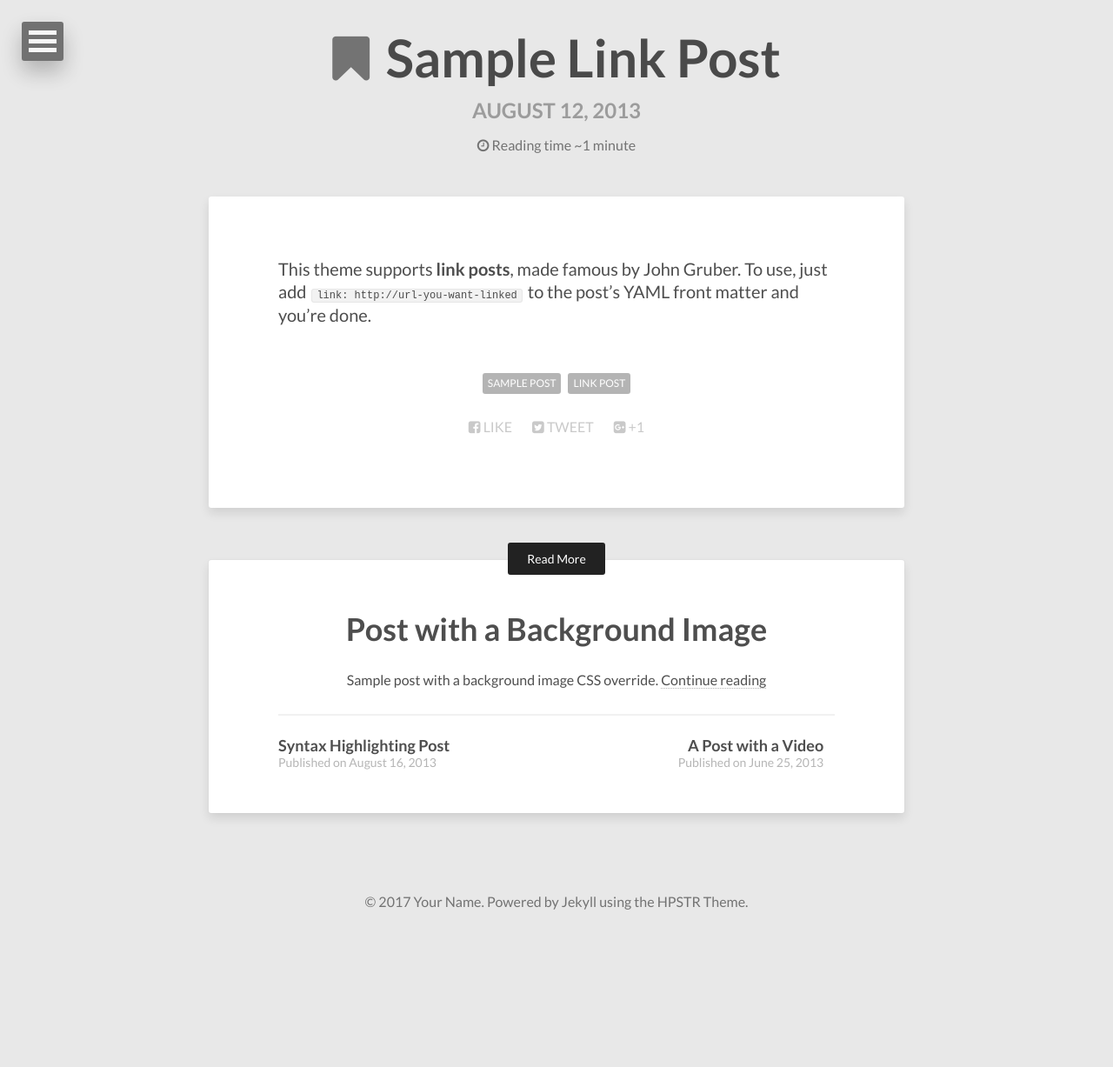
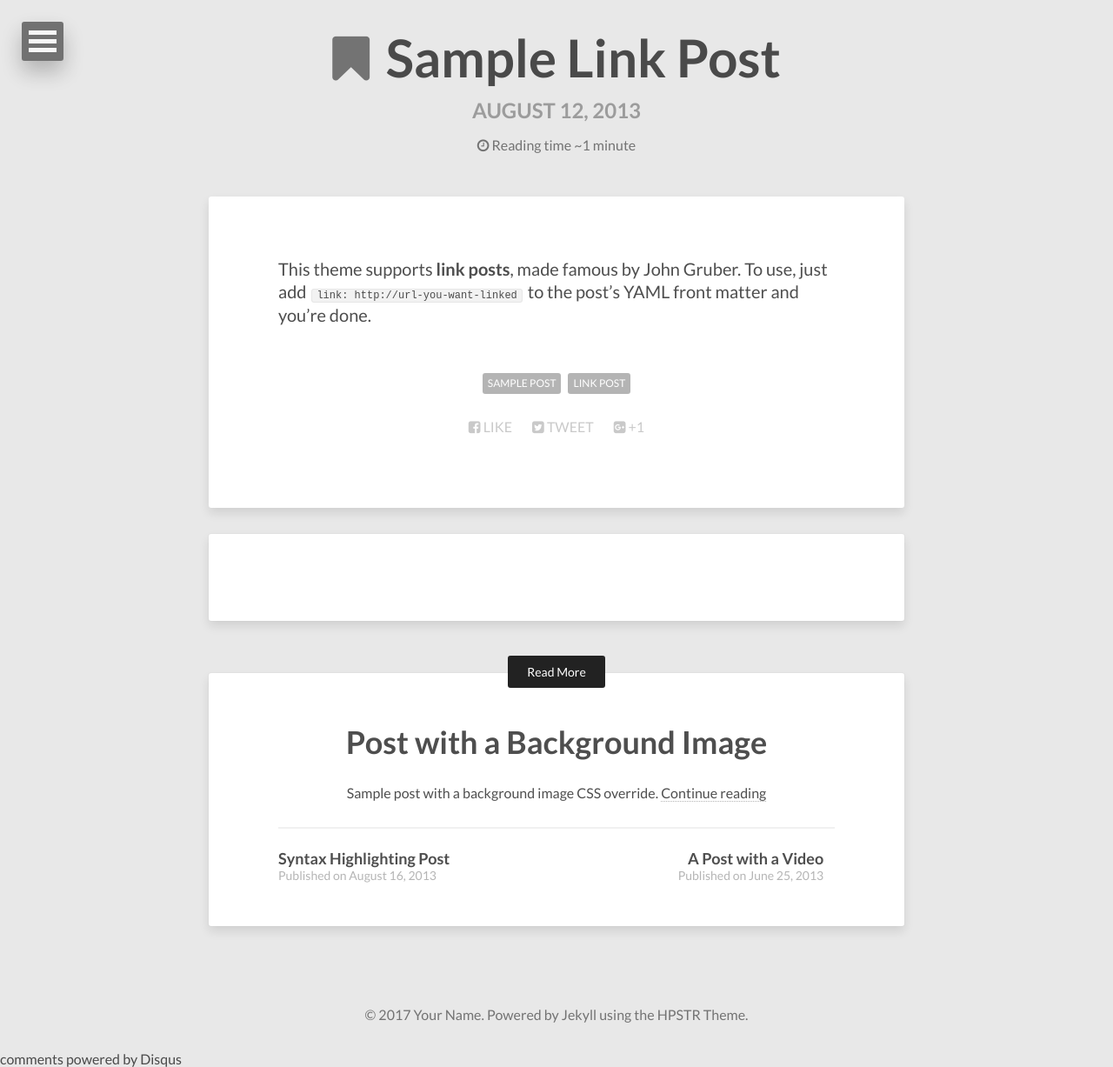
Before and after one commit to zhibinyang/zhibinyang.github.io, a Jekyll site: the page built from _posts/2013-08-12-sample-link-post.md, in a window 1280 px wide. Shown: the whole page at 87% size. Built offline with Jekyll 4.4.1, drawn with Linux system fonts in a browser that asks for light colours; nearby versions of some CDN libraries; comment, search, counter and statistics services are not loaded; before the commit the page ends 1078 px from its top, so only the background shows below that; part of the change alters nothing that is shown.

Commit message:
Add Comment part

```diff
--- a/_config.yml
+++ b/_config.yml
@@ -1,6 +1,6 @@
 title:            Site Title
 description:      Describe your website here.
-disqus_shortname:
+disqus_shortname: zhibinyang
 reading_time:     true
 words_per_minute: 200
 # Your site's domain goes here (eg: https://mmistakes.github.io, http://yourdomain.com, etc)
```
